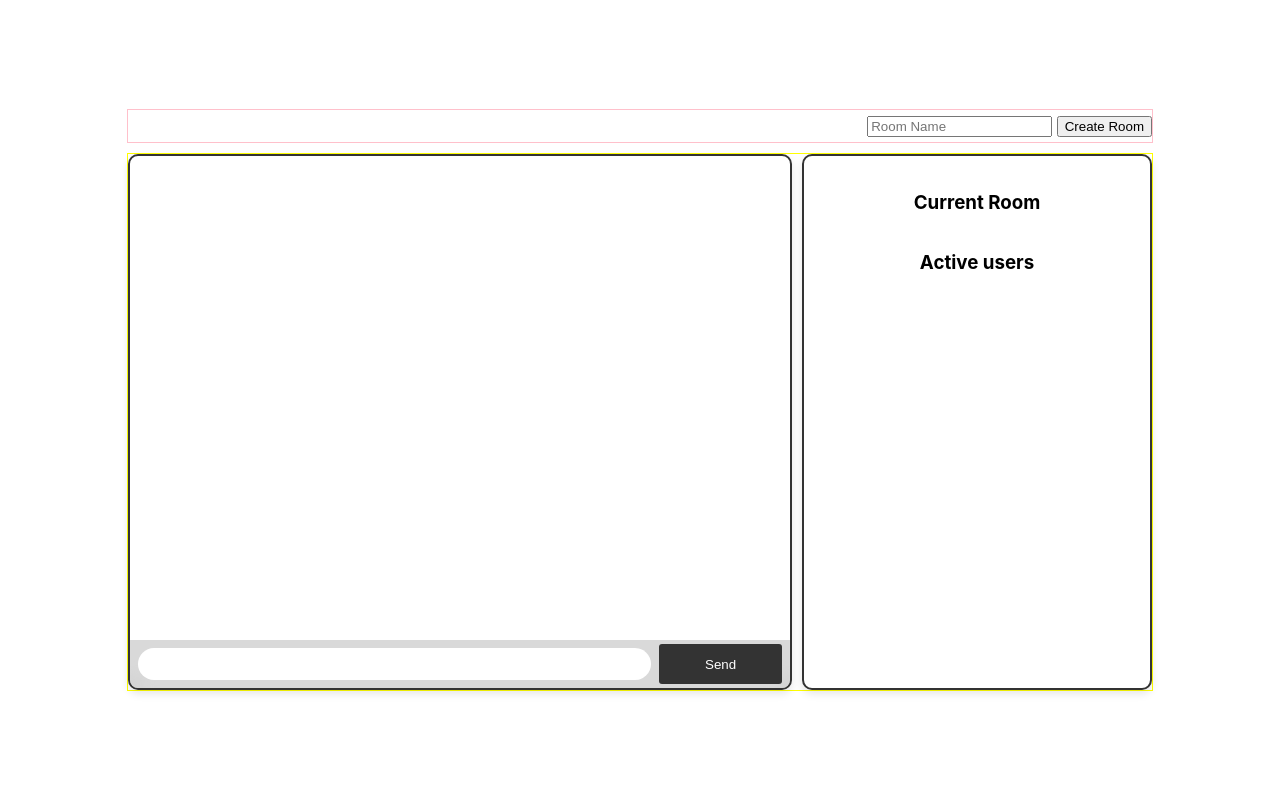
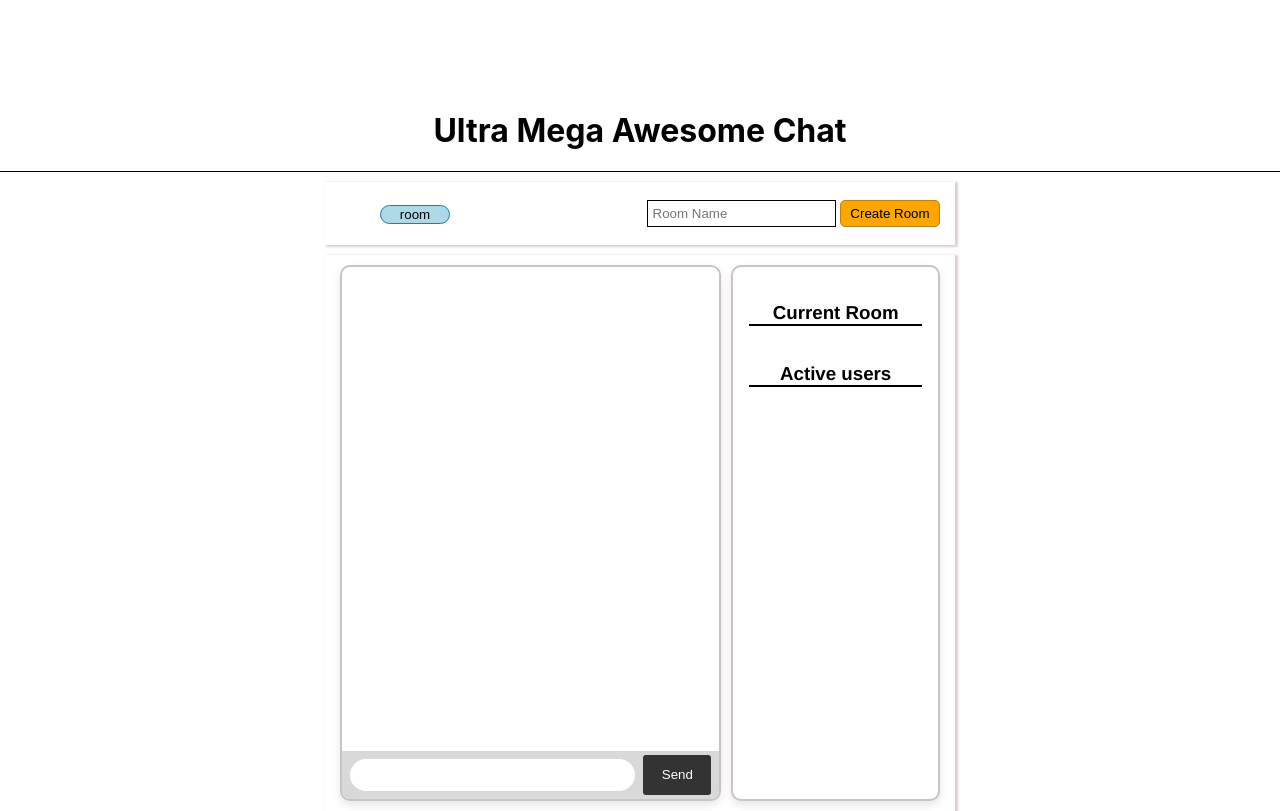
Before and after one commit to SunnaEinars/Messenger-app---socket-io---forritun-verkefni, a website: page index.html in a window 1280 px wide. Drawn offline with nearby package versions, Linux system fonts and the light colour scheme; no server answers.

Commit message:
small design changes

```diff
--- a/index.html
+++ b/index.html
@@ -8,9 +8,14 @@
     </style>
 </head>
   <body>
+
+    <div class="site-title">
+        <h1>Ultra Mega Awesome Chat</h1>
+    </div>
     <div class="rooms-container">
         <div class="rooms-available">
             <ul class="available-rooms">
+                <li><button class="room-button">room</button></li>
             </ul>
 
         </div>
--- a/static/style.css
+++ b/static/style.css
@@ -12,22 +12,29 @@ body {
     height: 100vh;
 }
 
+.site-title {
+    width: 100%;
+    margin-top: 100px;
+    border-bottom: 1px solid;
+    text-align: center;
+}
 
 .rooms-container {
-    width: 80%;
+    width: 600px;
+    padding: 5px 15px;
     display: flex;
     justify-content: center;
     gap: 20px;
     align-items: center;
     flex-direction: row;
-    border: 1px solid pink;
+    box-shadow: 2px 1px 2px 1px #dbd0d0;
 }
 
 .available-rooms {
     display: flex;
     flex-direction: row;
     flex-wrap: wrap;
-    justify-content: space-evenly;
+    justify-content: flex-start;
     gap: 10px;
     list-style: none;
 }
@@ -40,17 +47,48 @@ body {
     flex: 1;
 }
 
+.room-button {
+    background-color: lightblue;
+    border: 1px solid rgb(18, 132, 170);
+    border-radius: 15px;
+    min-width: 70px;
+}
+
+.room-buton:active {
+    background-color: pink;
+}
+
+#newRoomName {
+    border: 1px solid black;
+    padding: 3px;
+}
+
+#roomCreation input[type=text] {
+    padding: 5px;
+}
+
+#createRoom {
+    background-color: orange;
+    padding: 5px;
+    border: 1px solid rgb(185, 130, 27);
+    border-radius: 5px;
+    min-width: 100px;
+
+}
+
 .this-rooms-container {
-    border: 1px solid yellow;
-    width: 80%;
+
+    padding: 10px 15px;
+    width: 600px;
     display: flex;
     flex-direction: row;
+    box-shadow: 2px 1px 2px 1px #dbd0d0;
 }
 
 .this-room-sidebar {
     border: 1px solid orange;
     flex: 1;
-    border: 2px solid #333;
+    border: 2px solid #cbc2c2;
     border-radius: 10px;
     box-shadow: 0 4px 8px rgba(0,0,0,0.1);
     background: #fff;
@@ -63,12 +101,20 @@ body {
 
 .this-room-sidebar h3 {
     text-align: center;
+    font-family: 'Franklin Gothic Medium', 'Arial Narrow', Arial, sans-serif;
+    border-bottom: 2px solid black;
+}
+
+
+
+.current-users li {
+    list-style: none;
 }
 
 .chat-container {
     width: 60%;
     flex: 2;
-    border: 2px solid #333;
+    border: 2px solid #cbc2c2;
     border-radius: 10px;
     box-shadow: 0 4px 8px rgba(0,0,0,0.1);
     background: #fff;
```
